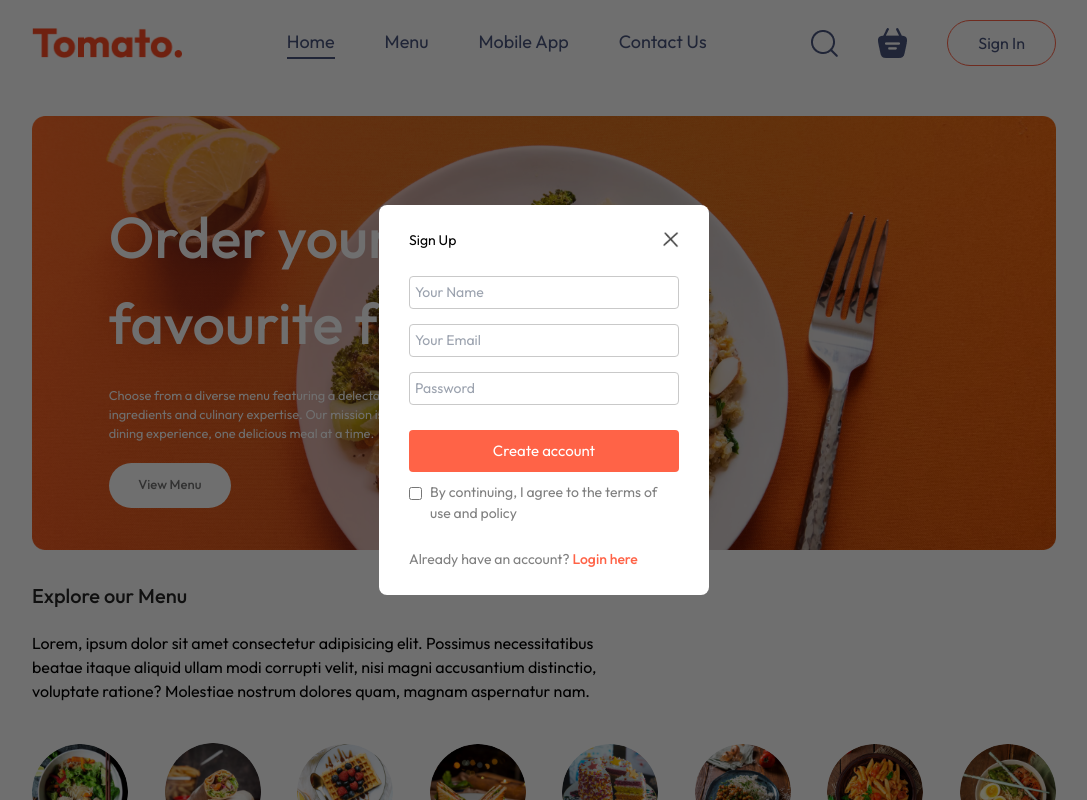
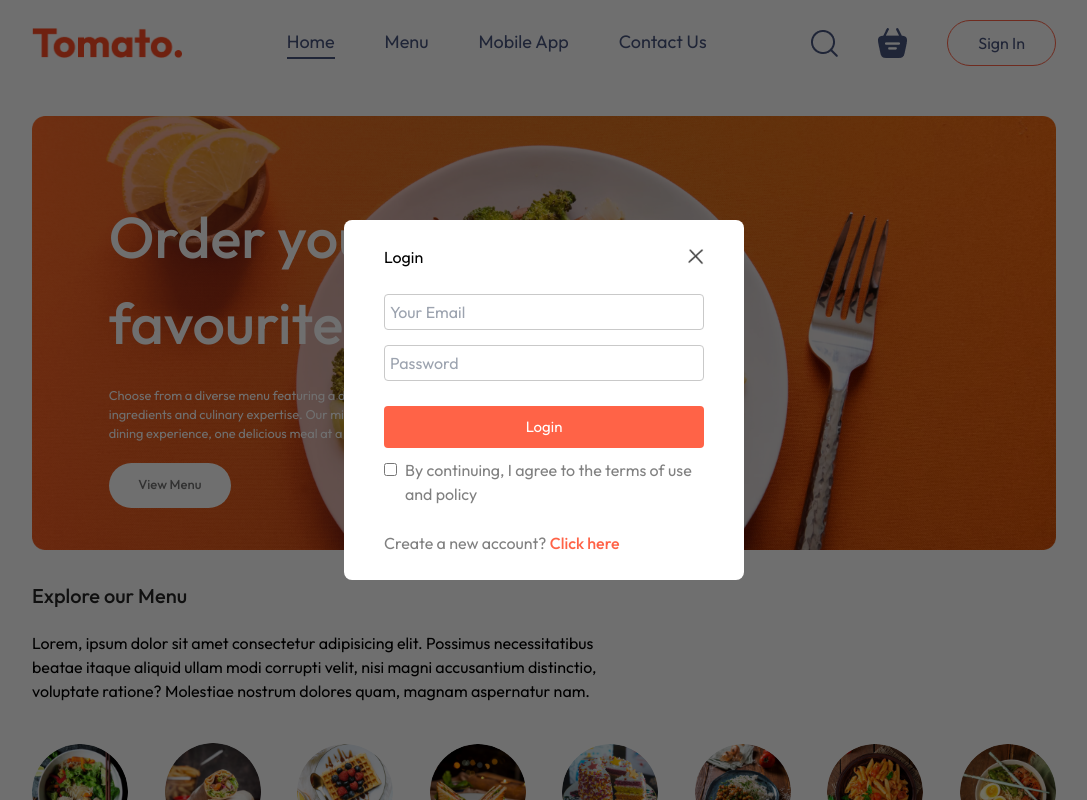
Before and after one commit to singhalharsh1611/KhanaKart, a React (Vite) app in the folder frontend/: page / in a window 1280 px wide. Both pictures are taken after a click on the button "Sign In". Shown: the top 800 px of the page, without its empty margins (96-1183 px from the left). Built offline with nearby package versions, Linux system fonts and the light colour scheme.

Commit message:
applied toast on login signup

```diff
--- a/frontend/package.json
+++ b/frontend/package.json
@@ -14,7 +14,8 @@
     "mongoose": "^8.9.5",
     "react": "^18.3.1",
     "react-dom": "^18.3.1",
-    "react-router-dom": "^7.1.3"
+    "react-router-dom": "^7.1.3",
+    "react-toastify": "^11.0.3"
   },
   "devDependencies": {
     "@eslint/js": "^9.17.0",
--- a/frontend/src/components/LoginPopup/LoginPopup.css
+++ b/frontend/src/components/LoginPopup/LoginPopup.css
@@ -1,22 +1,24 @@
 .login-popup{
-    position: absolute;
+    position: fixed;
     z-index: 1;
     width: 100%;
     height: 100%;
     background-color: #00000090;
-    display: grid;
+    display: flex;
+    align-items: center;
+    justify-content: center;
 }
 .login-popup-container{
     place-self: center;
-    width: max(23vw , 330px);
+    width: max(23vw , 400px);
     color: #808080;
     background-color: white;
     display: flex;
     flex-direction: column;
     gap: 25px;
-    padding: 25px 30px;
+    padding: 25px 40px;
     border-radius: 8px;
-    font-size: 14px;
+    font-size: 16px;
     animation: fadeIn 0.5s;
 }
 .login-popup-title{
--- a/frontend/src/components/LoginPopup/LoginPopup.jsx
+++ b/frontend/src/components/LoginPopup/LoginPopup.jsx
@@ -1,81 +1,122 @@
-import React, { useContext, useEffect, useState } from 'react'
-import './LoginPopup.css'
-import { assets } from '../../assets/assets'
-import { StoreContext } from '../../context/StoreContext'
+import React, { useContext, useEffect, useState } from "react";
+import "./LoginPopup.css";
+import { assets } from "../../assets/assets";
+import { StoreContext } from "../../context/StoreContext";
 import axios from "axios";
-const LoginPopup = ({setShowLogin}) => {
+import { ToastContainer, toast } from "react-toastify";
+import "react-toastify/dist/ReactToastify.css";
 
+const LoginPopup = ({ setShowLogin }) => {
   // getting url from context api
-    const {url,token,setToken}=useContext(StoreContext);
+  const { url, token, setToken } = useContext(StoreContext);
 
-    const [currState,setCurrState] = useState("Sign Up")
+  const [currState, setCurrState] = useState("Login");
 
-    const [data,setData] = useState({
-      name:"",
-      email:"",
-      password:""
-    })
-    const onChangeHandler=(event)=>{
+  const [data, setData] = useState({
+    name: "",
+    email: "",
+    password: "",
+  });
+  const onChangeHandler = (event) => {
     const name = event.target.name;
     const value = event.target.value;
-      setData((data)=>({...data,[name]:value}));
-    }
+    setData((data) => ({ ...data, [name]: value }));
+  };
 
   // for checking
   // useEffect(()=>{
   //   console.log(data);
   // },[data])
 
-    const onLogin = async (event)=>{
+  const onLogin = async (event) => {
     event.preventDefault();
     let newUrl = url;
-      if(currState=="Login"){
+    if (currState == "Login") {
       newUrl += "/api/user/login";
+    } else {
+      newUrl += "/api/user/register";
     }
-      else{
-        newUrl += "/api/user/register"
+    const response = await axios.post(newUrl, data);
+    if (response.data.success) {
+      const toastMessage =
+        currState === "Login"
+          ? "Logged in Successfully!"
+          : "Account created Successfully!";
+      toast.success(toastMessage);
+      setToken(response.data.token);
+      localStorage.setItem("token", response.data.token);
+      setTimeout(() => {
+        setShowLogin(false);
+      }, 1500);
+    } else {
+      toast.error(`${response.data.message}`);
+      // alert(response.data.message);
     }
-      const response = await axios.post(newUrl,data);
-      if(response.data.success){
-        setToken(response.data.token);
-        localStorage.setItem("token",response.data.token);
-        setShowLogin(false);
-      }
-      else{
-        alert(response.data.message);
-      }
-
-
-    }
-
+  };
 
   return (
-    <div className='login-popup'>
+    <div className="login-popup">
+      <ToastContainer />
       <form onSubmit={onLogin} className="login-popup-container">
         <div className="login-popup-title">
           <h2>{currState}</h2>
-            <img onClick={()=>setShowLogin(false)} src={assets.cross_icon} alt = ""/>
+          <img
+            onClick={() => setShowLogin(false)}
+            src={assets.cross_icon}
+            alt=""
+          />
         </div>
         <div className="login-popup-inputs">
-            {currState==="Login"?<></>:<input onChange={onChangeHandler} name="name" value={data.name} type="text" placeholder='Your Name' required />}
-            <input onChange={onChangeHandler} name='email' type="email" value={data.email} placeholder='Your Email' required />
-            <input onChange={onChangeHandler} name='password' value={data.password} type= "password" placeholder='Password' required />
-
+          {currState === "Login" ? (
+            <></>
+          ) : (
+            <input
+              onChange={onChangeHandler}
+              name="name"
+              value={data.name}
+              type="text"
+              placeholder="Your Name"
+              required
+            />
+          )}
+          <input
+            onChange={onChangeHandler}
+            name="email"
+            type="email"
+            value={data.email}
+            placeholder="Your Email"
+            required
+          />
+          <input
+            onChange={onChangeHandler}
+            name="password"
+            value={data.password}
+            type="password"
+            placeholder="Password"
+            required
+          />
         </div>
-        <button type='sumbit'>{currState==="Sign Up"?"Create account":"Login"}</button>
+        <button type="sumbit">
+          {currState === "Sign Up" ? "Create account" : "Login"}
+        </button>
         <div className="login-popup-condition">
-            <input type="checkbox" required/>
+          <input type="checkbox" required />
           <p> By continuing, I agree to the terms of use and policy</p>
         </div>
-        {currState==="Login"
-        ?<p>Create a new account? <span onClick={()=>setCurrState("Sign Up")}>Click here</span></p>
-        :<p>Already have an account? <span onClick={()=>setCurrState("Login")}>Login here</span></p>
-}
-
-
+        {currState === "Login" ? (
+          <p>
+            Create a new account?{" "}
+            <span onClick={() => setCurrState("Sign Up")}>Click here</span>
+          </p>
+        ) : (
+          <p>
+            Already have an account?{" "}
+            <span onClick={() => setCurrState("Login")}>Login here</span>
+          </p>
+        )}
       </form>
     </div>
-  )
-}
+  );
+};
 
-export default LoginPopup
+export default LoginPopup;
```
Also changed, not shown: 2 other files (tests, documents, lock files or other folders). Lines whose indentation alone changed are shown as unchanged.
